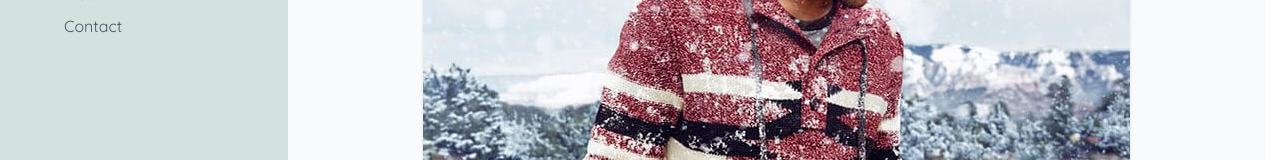
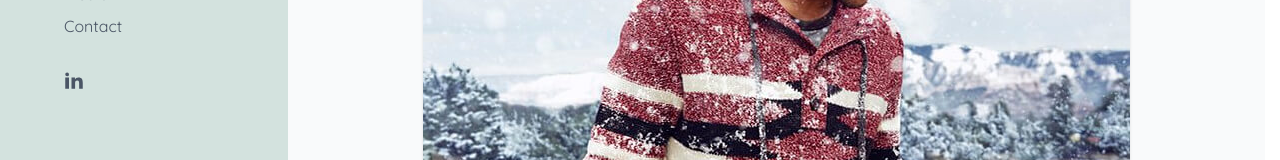
Before and after one commit to maxoys45/erinbland, a React (Vite) app: page / in a window 1280 px wide. Shown: the part 398-558 px from the top of the page. Built offline with nearby package versions, Linux system fonts and the light colour scheme; a web font is replaced by a local one.

Commit message:
adding linkedin icon to nav

```diff
--- a/src/components/Navbar.tsx
+++ b/src/components/Navbar.tsx
@@ -8,6 +8,7 @@ import type { AppContextType } from "../context/types";
 import pages from "../content/pages.json";
 
 import Close from "../assets/cross.svg?react";
+import LinkedIn from "../assets/linkedin.svg?react";
 
 const Navbar = () => {
   const { showMenu, toggleMenu } = useContext<AppContextType>(AppContext);
@@ -73,6 +74,19 @@ const Navbar = () => {
         >
           <Close fill="#666" />
         </button>
+
+        <div className="mt-8 flex items-center gap-2">
+          <a
+            className="block"
+            href="https://www.linkedin.com/in/erin-bland"
+            target="_blank"
+          >
+            <LinkedIn
+              width="20"
+              className="fill-gray-600 transition-[fill] hover:fill-black"
+            />
+          </a>
+        </div>
       </div>
     </nav>
   );
```
Also changed, not shown: src/assets/linkedin.svg (added).
